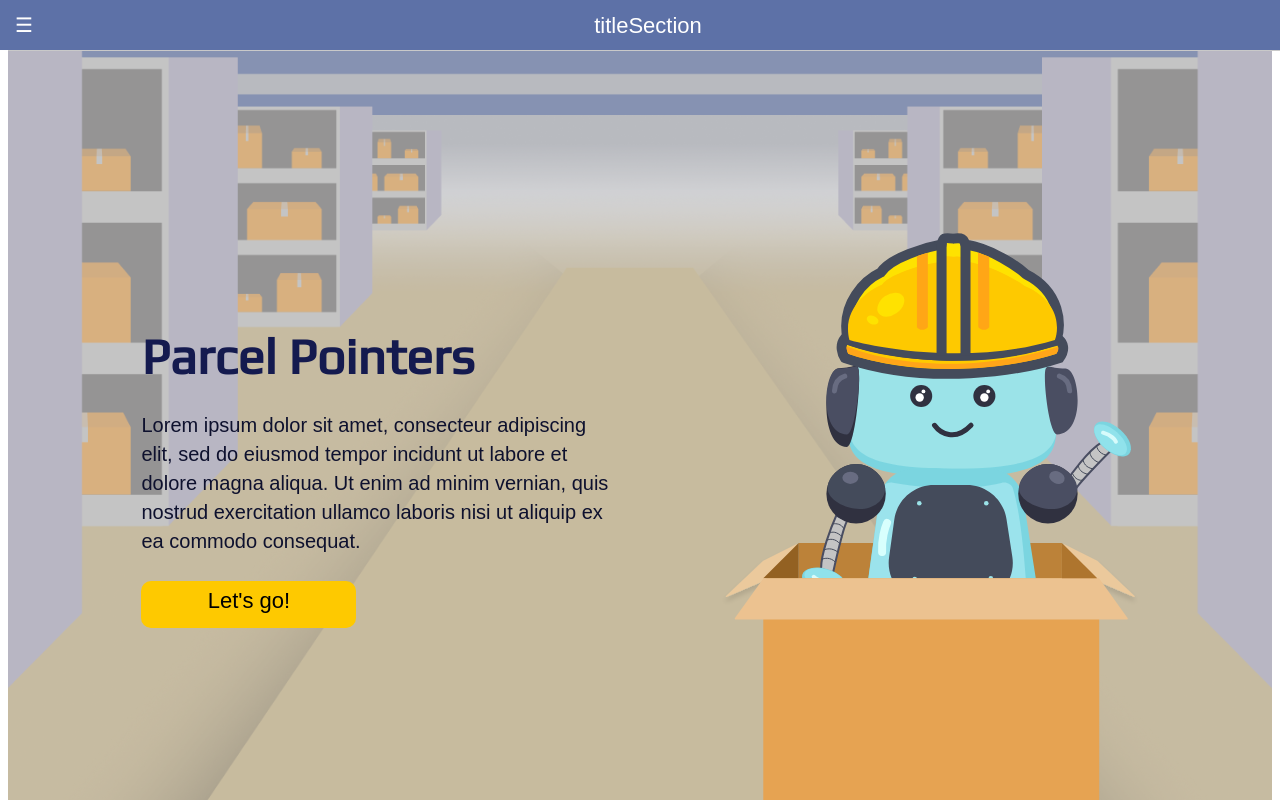
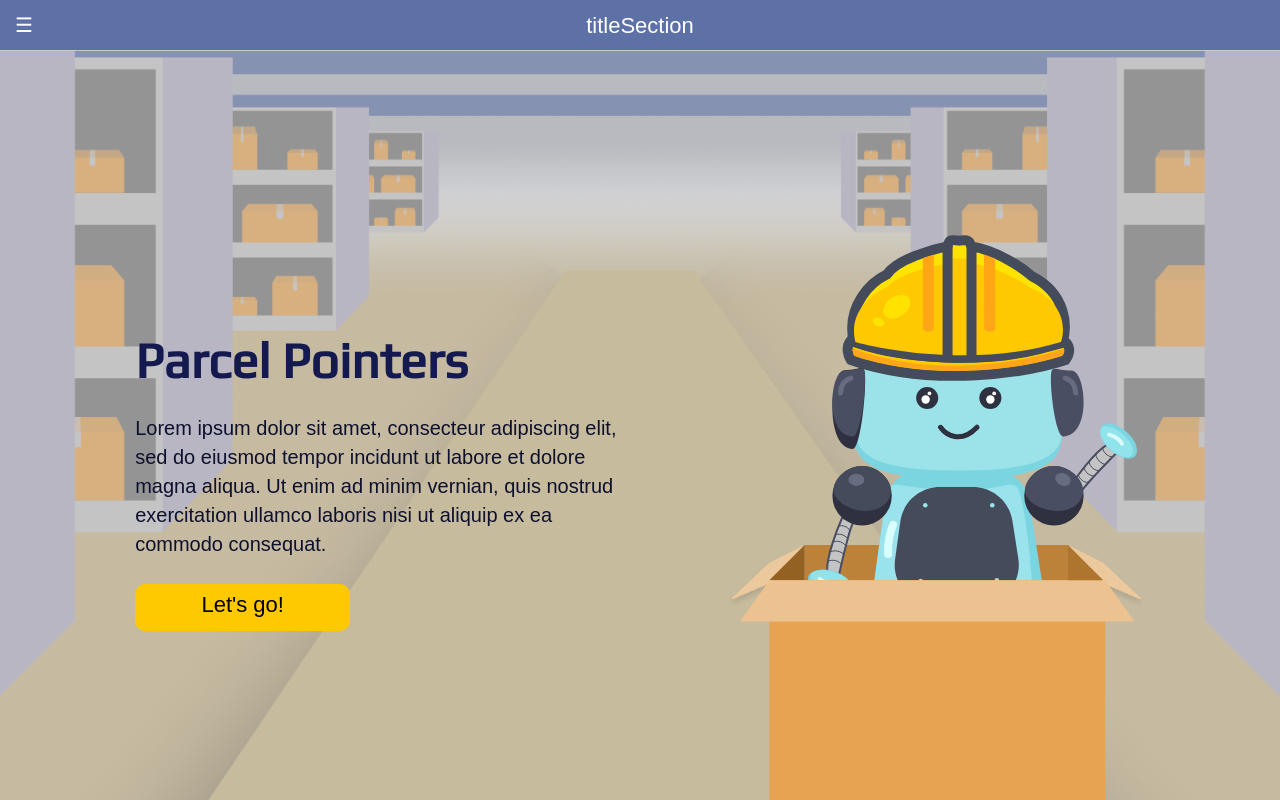
Before and after one commit to uclaacm/parcel-pointers, a React app: page / in a window 1280 px wide. Shown: the top 800 px of the page. Built offline with nearby package versions, Linux system fonts and the light colour scheme; a web font is replaced by a local one.

Commit message:
Remove whitespace from homepage (#160)

```diff
--- a/src/styles/AppWrapper.scss
+++ b/src/styles/AppWrapper.scss
@@ -6,7 +6,7 @@ $header-height: 50px;
 //=======================================
 #app-wrapper {
   background-color: white;
-  margin: $header-height 0 $header-height 0;
+  margin: $header-height 0 0 0;
   min-height: calc(100vh - #{$header-height});
 }
 
--- a/src/styles/global.scss
+++ b/src/styles/global.scss
@@ -56,4 +56,5 @@ body {
   font-style: normal;
   font-weight: 400;
   line-height: 29px;
+  margin: 0;
 }
```
